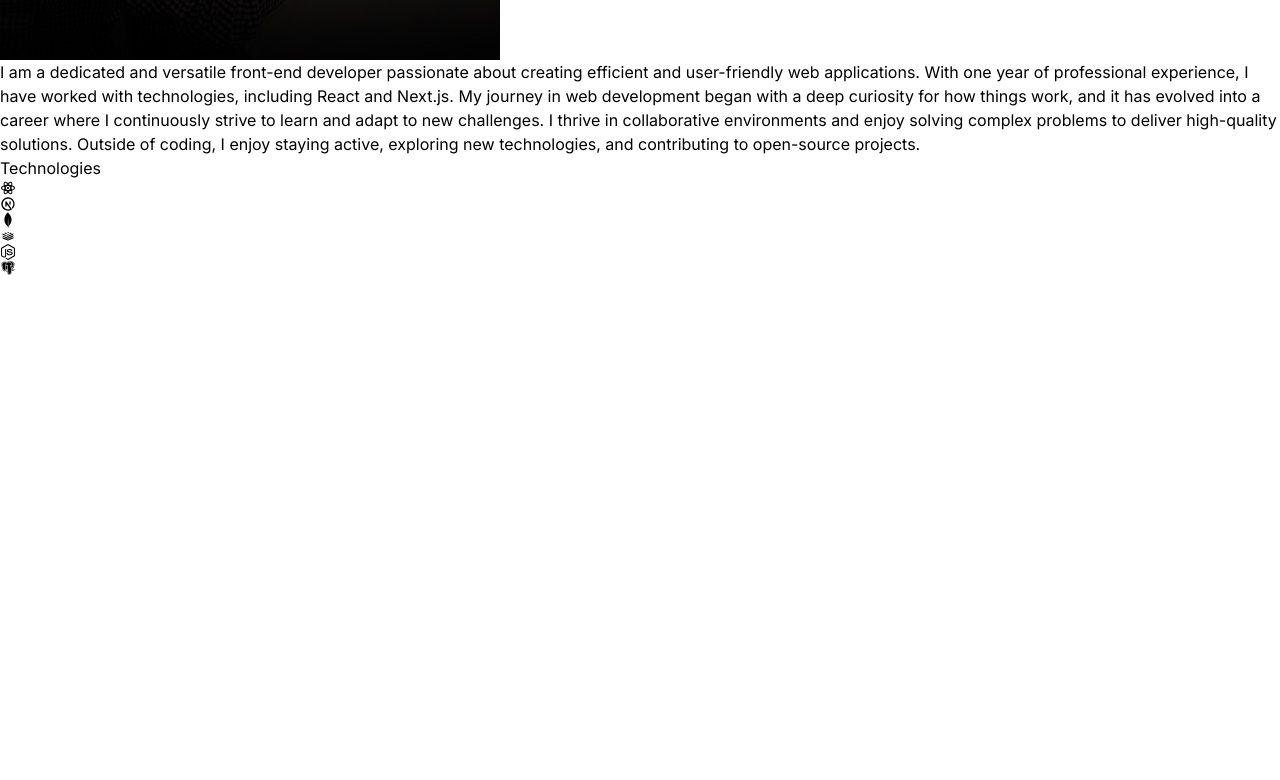
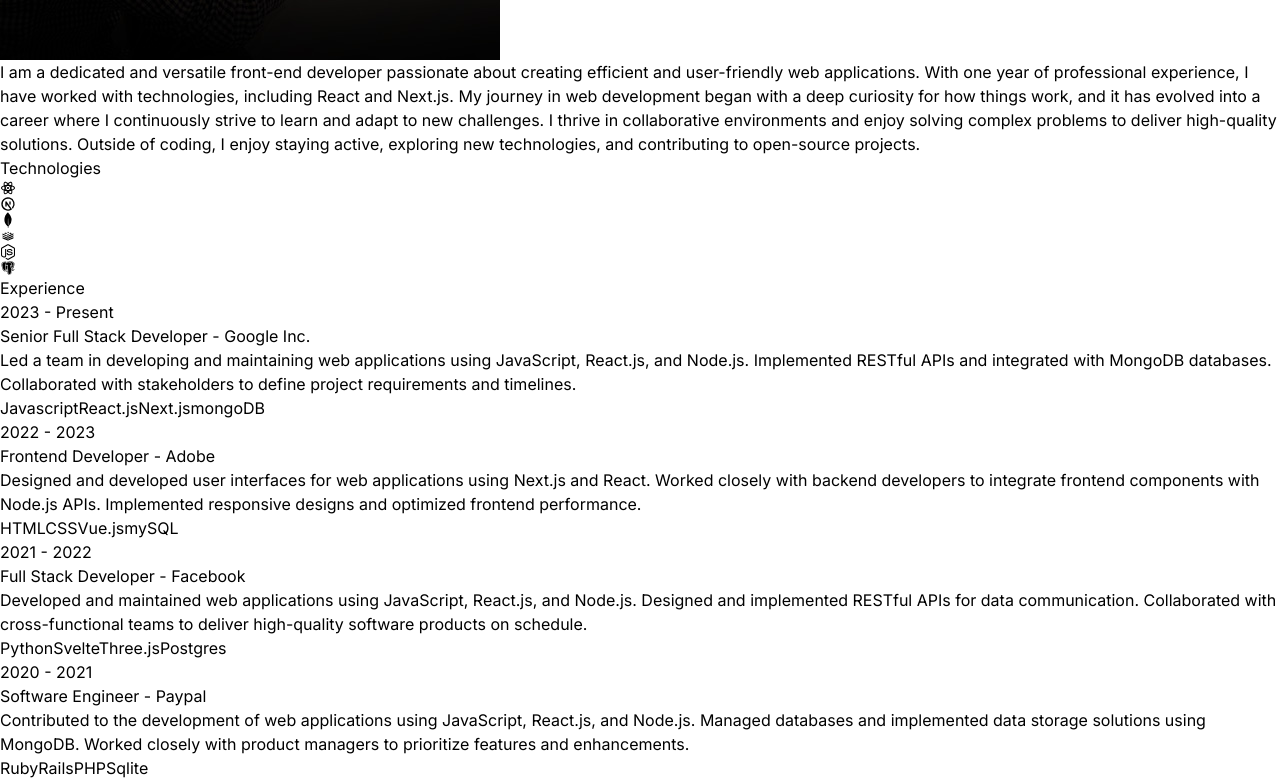
Before and after one commit to Mouadasel/portfolio, a React (Vite) app: page / in a window 1280 px wide. Shown: the part 1234-2014 px from the top of the page. Before the commit the page ends 1510 px from the top, so only its background shows below. Built offline with nearby package versions, Linux system fonts and the light colour scheme.

Commit message:
add Experiences section

```diff
--- a/src/App.jsx
+++ b/src/App.jsx
@@ -1,7 +1,9 @@
-import Technologies from "./assets/Technologies";
+import Technologies from "./components/Technologies";
 import About from "./components/About";
+import Experience from "./components/Experience";
 import Hero from "./components/Hero";
 import Navbar from "./components/Navbar";
+import Projects from "./components/Projects";
 
 function App() {
   return (
@@ -14,6 +16,8 @@ function App() {
         <Hero />
         <About />
         <Technologies />
+        <Experience />
+        <Projects />
       </div>
     </div>
   );
--- a/src/assets/Technologies.jsx
+++ /dev/null
@@ -1,34 +0,0 @@
-import { RiReactjsLine } from "react-icons/ri";
-import { TbBrandNextjs } from "react-icons/tb";
-import { SiMongodb } from "react-icons/si";
-import {DiRedis} from "react-icons/di";
-import {FaNodeJs} from "react-icons/fa";
-import {BiLogoPostgresql} from "react-icons/bi";
-function Technologies() {
-    return (
-        <div className="border-b border-neutral-800 pb-24">
-            <h1 className="my-20 text-center text-4xl">Technologies</h1>
-            <div className="flex flex-wrap items-center justify-center gap-4">
-                <div className="rounded-2xl border-4 border-neutral-800 p-4">
-                    <RiReactjsLine className="text-7xl text-cyan-400" />
-                </div>
-                <div className="rounded-2xl border-4 border-neutral-800 p-4">
-                    <TbBrandNextjs className="text-7xl " />
-                </div>
-                <div className="rounded-2xl border-4 border-neutral-800 p-4">
-                    <SiMongodb className="text-7xl text-green-500" />
-                </div>
-                <div className="rounded-2xl border-4 border-neutral-800 p-4">
-                    <DiRedis className="text-7xl text-red-700" />
-                </div>
-                <div className="rounded-2xl border-4 border-neutral-800 p-4">
-                    <FaNodeJs className="text-7xl text-green-500" />
-                </div>
-                <div className="rounded-2xl border-4 border-neutral-800 p-4">
-                    <BiLogoPostgresql className="text-7xl text-sky-700" />
-                </div>
-            </div>
-        </div>
-    );
-}
-export default Technologies;
--- a/src/components/About.jsx
+++ b/src/components/About.jsx
@@ -14,7 +14,7 @@ const About = () => {
         </div>
         <div className="w-full lg:w-1/2 ">
           <div className="flex justify-center lg:justify-start">
-            <p className="my-2 max-w-xl py-6 text-xl ">{ABOUT_TEXT}</p>
+            <p className="my-2 max-w-xl py-6  ">{ABOUT_TEXT}</p>
           </div>
         </div>
       </div>
--- /dev/null
+++ b/src/components/Experience.jsx
@@ -0,0 +1,31 @@
+import { EXPERIENCES } from "../constants";
+
+function Experience() {
+  return (
+    <div className="border-b border-neutral-900 pb-4 ">
+      <h2 className="my-20 text-center text-4xl">Experience</h2>
+      <div>
+        {EXPERIENCES.map((experience, index) => (
+          <div key={index} className="mb-8 flex flex-wrap lg:justify-center">
+            <div className="w-full lg:w-1/4">
+              <p className="mb-2 text-sm text-neutral-400">{experience.year}</p>
+            </div>
+            <div className="w-full max-w-xl lg:w-3/4">
+              <h6 className="mb-2 font-semibold ">
+                {experience.role} -{" "}
+                <span className="text-sm text-purple-100">
+                  {experience.company}
+                </span>
+              </h6>
+              <p className="mb-4 text-neutral-400 text-xl">
+                {experience.description}
+              </p>
+              {experience.technologies.map((tech,index)=>(<span key={index} className="mr-2 mt-4 rounded  bg-neutral-900 px-2 py-1 text-sm font-medium text-purple-800">{tech}</span>))}
+            </div>
+          </div>
+        ))}
+      </div>
+    </div>
+  );
+}
+export default Experience;
--- /dev/null
+++ b/src/components/Projects.jsx
@@ -0,0 +1,7 @@
+const Projects = ()=> {
+    return (
+        <div></div>
+    )
+};
+
+export default Projects;
--- /dev/null
+++ b/src/components/Technologies.jsx
@@ -0,0 +1,34 @@
+import { RiReactjsLine } from "react-icons/ri";
+import { TbBrandNextjs } from "react-icons/tb";
+import { SiMongodb } from "react-icons/si";
+import { DiRedis } from "react-icons/di";
+import { FaNodeJs } from "react-icons/fa";
+import { BiLogoPostgresql } from "react-icons/bi";
+function Technologies() {
+  return (
+    <div className="border-b border-neutral-800 pb-24">
+      <h2 className="my-20 text-center text-4xl">Technologies</h2>
+      <div className="flex flex-wrap items-center justify-center gap-4">
+        <div className="rounded-2xl border-4 border-neutral-800 p-4">
+          <RiReactjsLine className="text-7xl text-cyan-400" />
+        </div>
+        <div className="rounded-2xl border-4 border-neutral-800 p-4">
+          <TbBrandNextjs className="text-7xl " />
+        </div>
+        <div className="rounded-2xl border-4 border-neutral-800 p-4">
+          <SiMongodb className="text-7xl text-green-500" />
+        </div>
+        <div className="rounded-2xl border-4 border-neutral-800 p-4">
+          <DiRedis className="text-7xl text-red-700" />
+        </div>
+        <div className="rounded-2xl border-4 border-neutral-800 p-4">
+          <FaNodeJs className="text-7xl text-green-500" />
+        </div>
+        <div className="rounded-2xl border-4 border-neutral-800 p-4">
+          <BiLogoPostgresql className="text-7xl text-sky-700" />
+        </div>
+      </div>
+    </div>
+  );
+}
+export default Technologies;
```
